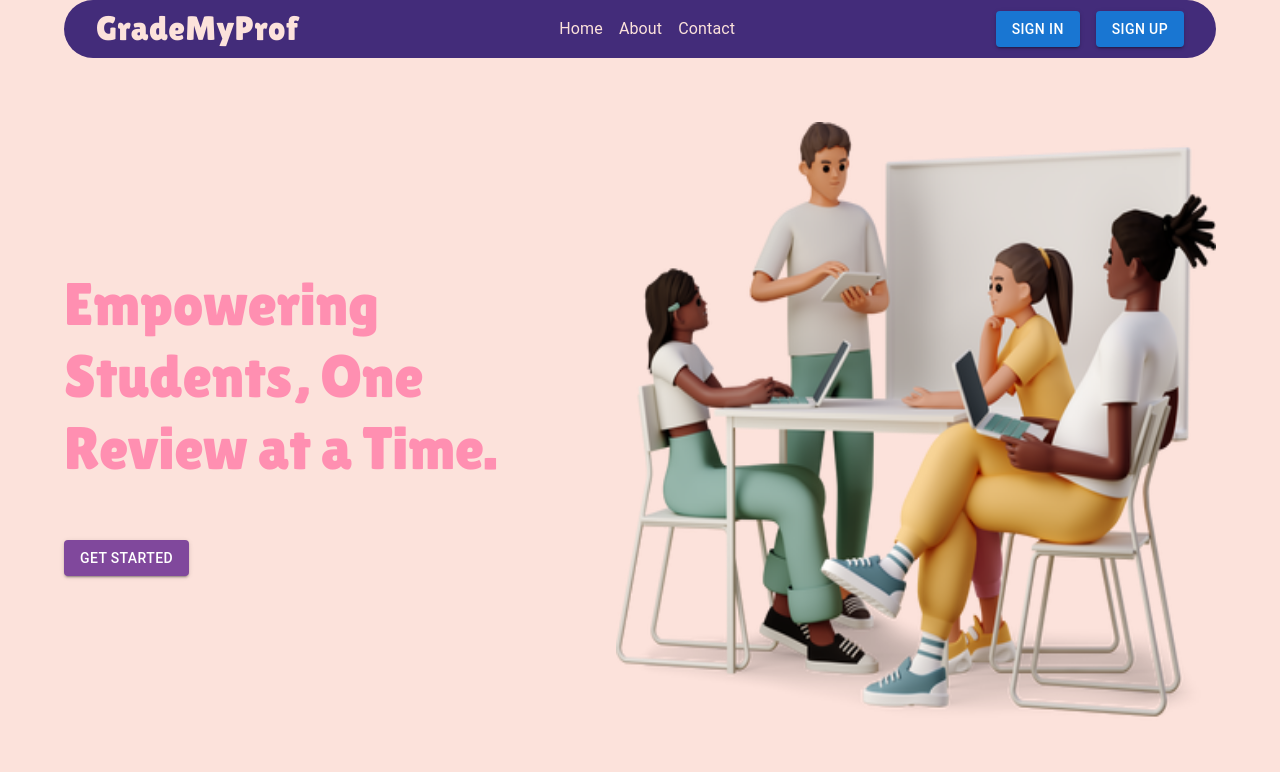
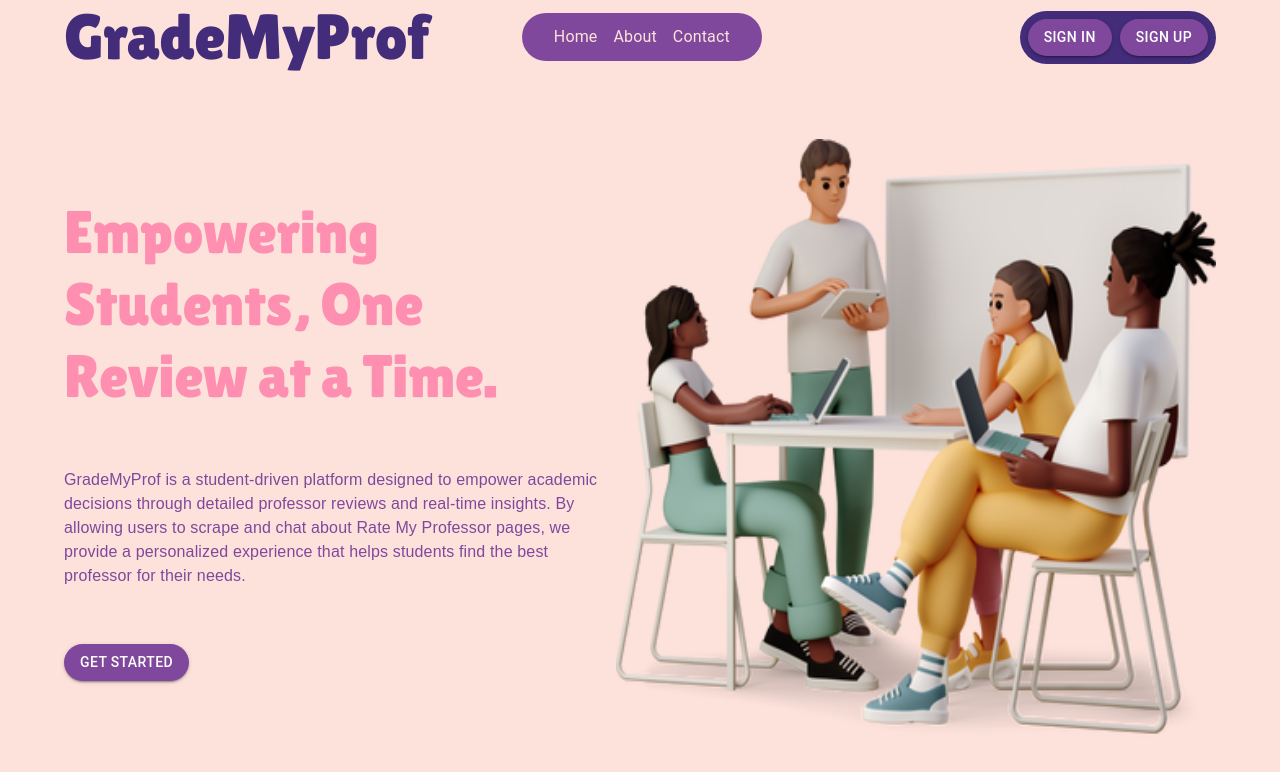
Before and after one commit to jballo/GradeMyProf, a Next.js app: page / in a window 1280 px wide. Shown: the top 772 px of the page. Built offline with nearby package versions, Linux system fonts and the light colour scheme.

Commit message:
Updated button colors. Updated color pallete of landing page.

```diff
--- a/app/components/Header.js
+++ b/app/components/Header.js
@@ -1,5 +1,5 @@
 'use client';
-import { Box, Button, Stack, Typography } from "@mui/material";
+import { Box, Button, Stack, Tab, Tabs, Typography } from "@mui/material";
 import { useState } from "react";
 import { Lilita_One } from "next/font/google";
 
@@ -14,6 +14,10 @@ const lilita_one = Lilita_One({
 export default function Header(){
     const [ section, setSection ] = useState('home');
 
+    const handleChange = (event, newValue) => {
+        setSection(newValue);
+    };
+
     return(
         <Box
             display='flex'
@@ -21,20 +25,16 @@ export default function Header(){
             spacing={2}
             justifyContent='space-between'
             alignItems='center'
-            sx={{
-                // backgroundColor: '#80489C',
-                backgroundColor: '#432C7A',
-            }}
-            // my={2}
-            p={1}
-            px={4}
-            borderRadius={10}
+
         >
             <Typography
-                variant='h4'
-                color='#FCE2DB'
+                variant='h1'
+                color='#432C7A'
                 sx={{
-                    fontFamily: lilita_one.style.fontFamily
+                    fontFamily: lilita_one.style.fontFamily,
+                    fontSize: '4rem',
+                    maxWidth: '200px'
+
                 }}
             >
                 GradeMyProf
@@ -45,6 +45,14 @@ export default function Header(){
                 justifyContent='center'
                 alignItems='center'
                 color='#FCE2DB'
+                sx={{
+                    // backgroundColor: '#80489C',
+                    backgroundColor: '#80489C',
+                }}
+                // my={2}
+                p={1.5}
+                px={4}
+                borderRadius={10}
             >
                 <Typography
                     onClick={() => setSection('home')}
@@ -61,14 +69,42 @@ export default function Header(){
             </Stack>
             <Stack
                 direction='row'
-                spacing={2}
+                spacing={1}
                 justifyContent='center'
                 alignItems='center'
+                sx={{
+                    // backgroundColor: '#80489C',
+                    backgroundColor: '#432C7A',
+                }}
+                // my={2}
+                p={1}
+                px={1}
+                borderRadius={10}
             >
-                <Button variant='contained'>
+                <Button variant='contained'
+                    sx={{
+                        // background: '#FF8FB1',
+                        background: '#80489C',
+                        '&:hover': {
+                            backgroundColor: '#9A1750',
+                            borderRadius: 10
+                        },
+                        borderRadius: 10,
+                    }}
+                >
                     Sign In
                 </Button>
-                <Button variant='contained'>
+                <Button variant='contained'
+                    sx={{
+                        // background: '#FF8FB1',
+                        background: '#80489C',
+                        '&:hover': {
+                            backgroundColor: '#9A1750',
+                            borderRadius: 8
+                        },
+                        borderRadius: 12,
+                    }}
+                >
                     Sign Up
                 </Button>
             </Stack>
--- a/app/page.js
+++ b/app/page.js
@@ -14,7 +14,9 @@ export default function Home() {
     <Box
       width='100vw'
       height='100vh'
+      // bgcolor='#FCE2DB'
       bgcolor='#FCE2DB'
+
       px={8}
     >
       <Header />
@@ -52,6 +54,16 @@ export default function Home() {
                 Students, One <br/>
                 Review at a Time.
               </Typography>
+              <Typography
+                variant='body1'
+                color='#80489C'
+                sx={{
+                  fontFamily: 'sans-serif',
+                  maxWidth: '550px'
+                }}
+              >
+                GradeMyProf is a student-driven platform designed to empower academic decisions through detailed professor reviews and real-time insights. By allowing users to scrape and chat about Rate My Professor pages, we provide a personalized experience that helps students find the best professor for their needs.
+              </Typography>
               <Button
                 variant='contained'
                 sx={{
@@ -59,7 +71,13 @@ export default function Home() {
                   background: '#80489C',
                   '&:hover': {
                     backgroundColor: '#9A1750'
-                  }
+                  },
+                  borderRadius: 10,
+
+                }}
+                onClick={() => {
+                  // window.location.href = '/find';
+                  console.log('clicked');
                 }}
               >
                 Get Started
```
